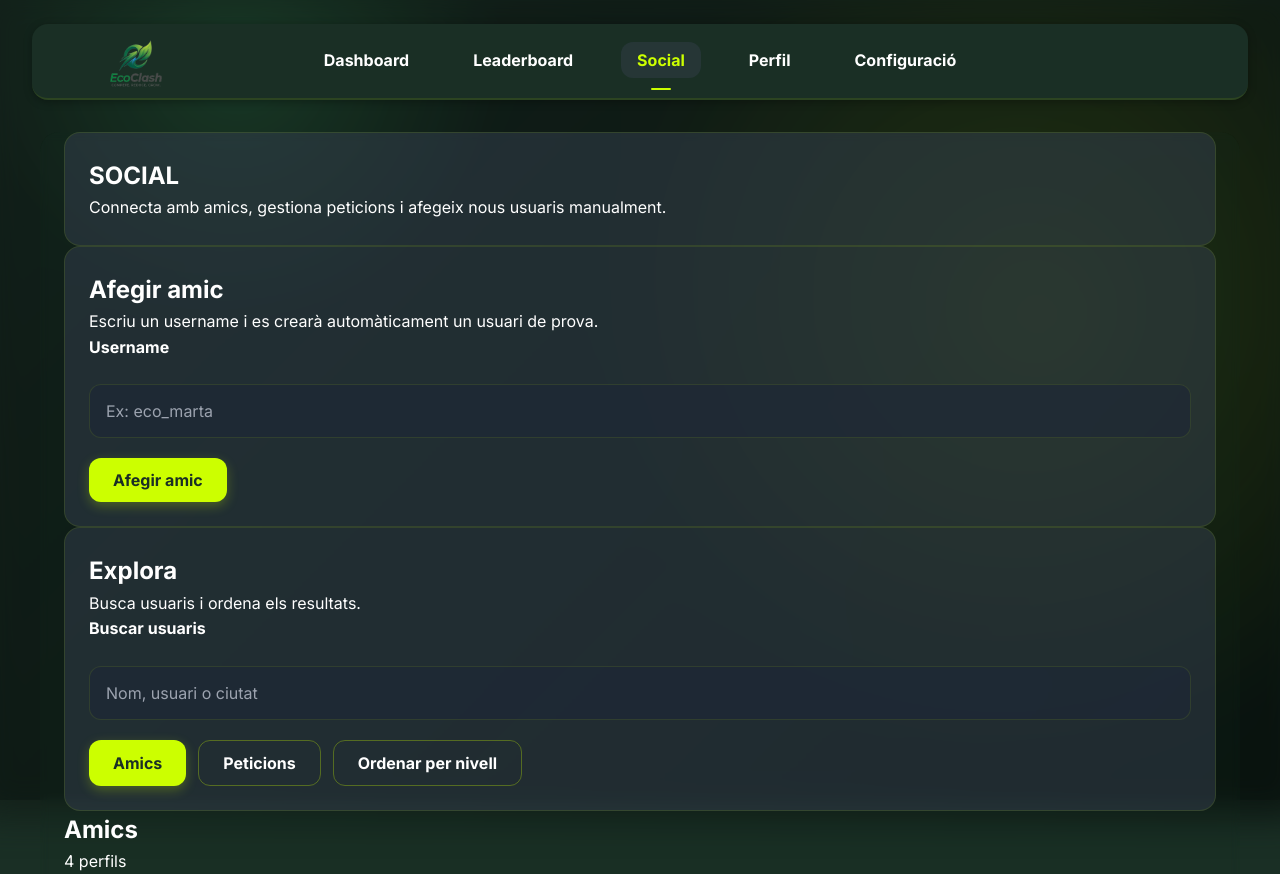
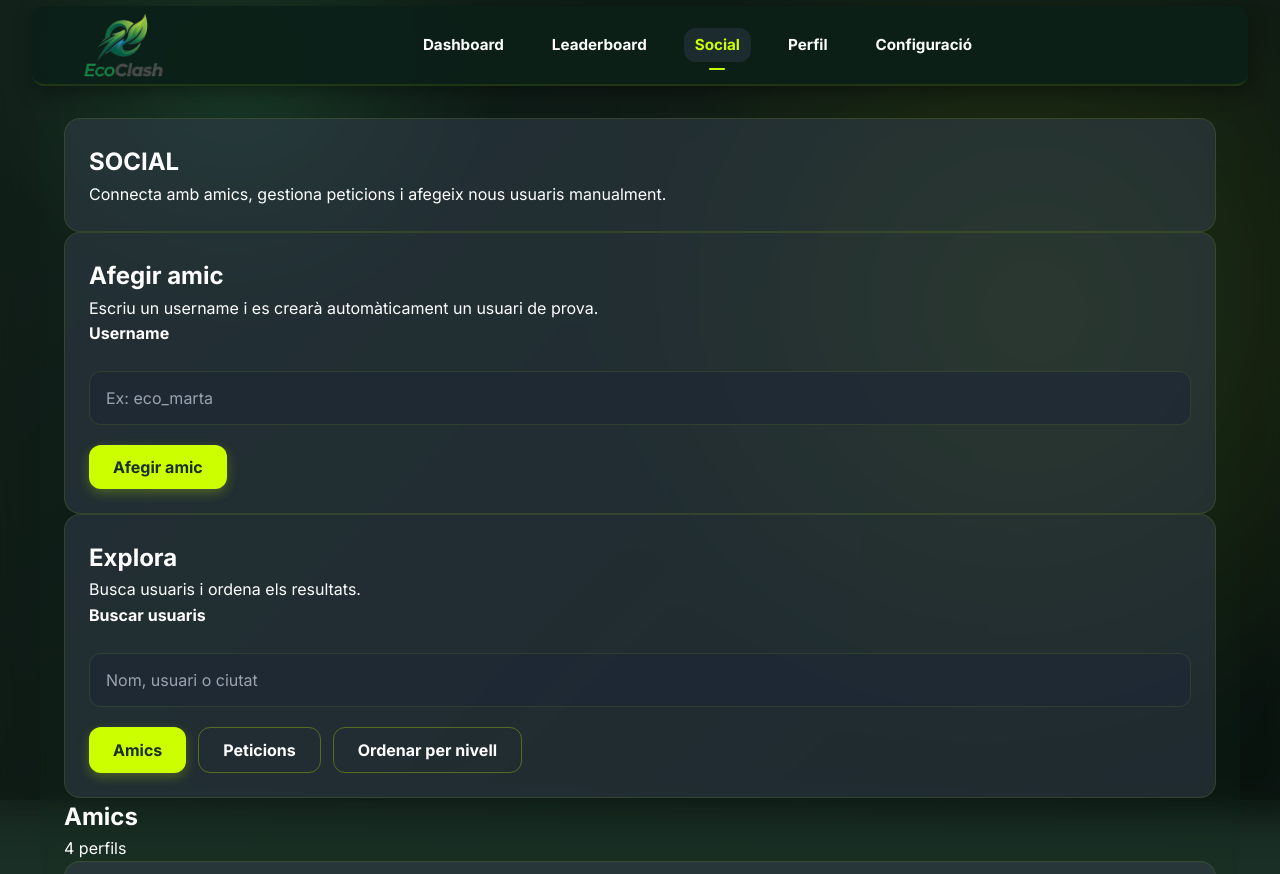
Before and after one commit to JJairo-16/EcoClash, a website: page public/social.html in a window 1280 px wide. Shown: the top 874 px of the page. Drawn offline with Linux system fonts and the light colour scheme.

Commit message:
style: adjust navbar style

```diff
--- a/public/css/styles.css
+++ b/public/css/styles.css
@@ -107,63 +107,64 @@ body::after {
 
 /* ========== CAPÇALERA I NAVEGACIÓ ========== */
 .header {
-	background-color: var(--deep-forest);
+	background-color: rgba(11, 32, 24, 0.92);
 	border-bottom: 2px solid rgba(204, 255, 0, 0.1);
-	padding: var(--spacing-md) var(--spacing-lg);
-	margin: var(--spacing-md) var(--spacing-lg);
-	border-radius: var(--radius-lg);
+	padding: 0.55rem var(--spacing-lg);
+	margin: 0.4rem var(--spacing-lg);
+	border-radius: calc(var(--radius-lg) - 4px);
 	position: sticky;
 	top: 0;
 	z-index: 1000;
-	box-shadow: 0 2px 8px rgba(0, 0, 0, 0.3);
+	box-shadow: 0 6px 18px rgba(0, 0, 0, 0.35);
+	backdrop-filter: blur(8px);
+	transition:
+		padding 0.35s ease,
+		border-radius 0.35s ease,
+		box-shadow 0.35s ease,
+		background-color 0.35s ease;
 }
 
 .navbar {
 	max-width: 1200px;
 	margin: 0 auto;
-	padding: 0;
+	padding: 0.2rem 0;
 }
 
 .navbar-container {
-	position: relative;
+	display: grid;
+	grid-template-columns: auto 1fr auto;
+	align-items: center;
+}
+
+/* Logo */
+.navbar-logo {
 	display: flex;
 	align-items: center;
-	justify-content: center;
-	gap: var(--spacing-md);
-}
-
-.navbar-logo {
-	position: absolute;
-	left: 0;
-	top: 50%;
-	transform: translateY(-50%);
-	display: block;
-	width: auto;
-	height: 70px;
-	overflow: hidden;
-	padding-left: 0.5rem;
+	height: 54px;
+	padding-left: 0.25rem;
 }
 
 .navbar-logo-img {
-	height: 100%;
+	height: 78px;
 	width: auto;
 	display: block;
 	transform-origin: center center;
-	transition: transform 0.25s ease-in-out;
+	transition: transform 0.35s ease;
 }
 
 .navbar-logo:hover .navbar-logo-img {
-	transform: scale(1.32);
+	transform: scale(1.12);
 }
 
+/* Menú */
 .navbar-menu {
 	display: flex;
 	list-style: none;
-	gap: var(--spacing-lg);
-	margin: 0 auto;
+	gap: calc(var(--spacing-lg) * 0.8);
+	margin: 0;
 	padding: 0;
-	justify-content: center;
 	align-items: center;
+	justify-self: center;
 }
 
 .navbar-item {
@@ -174,7 +175,8 @@ body::after {
 	color: var(--pure-white);
 	text-decoration: none;
 	font-weight: 700;
-	padding: var(--spacing-xs) var(--spacing-sm);
+	font-size: 0.95rem;
+	padding: 0.45rem 0.7rem;
 	border-radius: var(--radius-md);
 	position: relative;
 	transition:
@@ -193,10 +195,10 @@ body::after {
 .navbar-link.active::after {
 	content: "";
 	position: absolute;
-	bottom: -12px;
+	bottom: -8px;
 	left: 50%;
 	transform: translateX(-50%);
-	width: 20px;
+	width: 16px;
 	height: 2px;
 	background-color: var(--electric-lime);
 	border-radius: 2px;
--- a/public/social.html
+++ b/public/social.html
@@ -16,7 +16,7 @@
     <nav class="navbar">
       <div class="navbar-container">
         <a href="dashboard.html" class="navbar-logo" aria-label="Tornar al dashboard">
-          <img src="img/EcoClash.webp" alt="EcoClash Logo" class="navbar-logo-img">
+          <img src="img/logo.webp" alt="EcoClash Logo" class="navbar-logo-img">
         </a>
         <ul class="navbar-menu">
           <li class="navbar-item"><a href="dashboard.html" class="navbar-link">Dashboard</a></li>
```
Also changed, not shown: public/dashboard.html (+1 -1 lines), public/help.html (+1 -1 lines), public/login.html (+1 -1 lines), public/img/EcoClash.webp (deleted), public/img/logo.webp (added).
